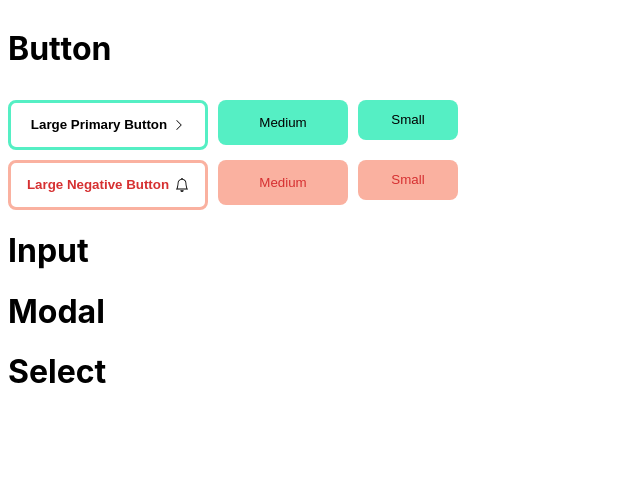
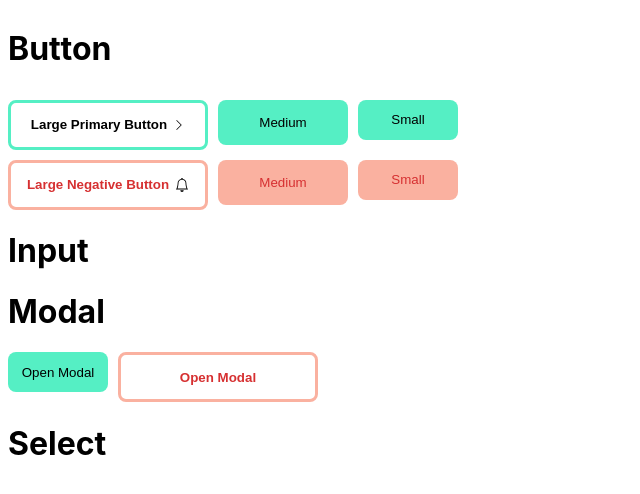
Before and after one commit to soolovepat/button-input-modal-select, a React (Create React App) app: page / in a window 1280 px wide. Shown: the top 494 px of the page, without its empty margins (0-640 px from the left). Built offline with nearby package versions, Linux system fonts and the light colour scheme.

Commit message:
Add modal

```diff
--- a/package.json
+++ b/package.json
@@ -9,7 +9,9 @@
     "react": "^18.2.0",
     "react-bootstrap-icons": "^1.10.3",
     "react-dom": "^18.2.0",
+    "react-redux": "^8.1.1",
     "react-scripts": "5.0.1",
+    "redux": "^4.2.1",
     "styled-components": "^6.0.2",
     "web-vitals": "^2.1.0"
   },
--- a/src/components/Modal.jsx
+++ b/src/components/Modal.jsx
@@ -1,11 +1,40 @@
 import React from "react";
+import { useState } from "react";
+import * as S from "../styles/ModalStyle";
+import ModalWindow from "./modal/ModalWindow";
+import MiniModalWindow from "./modal/MiniModalWindow";
 
 const Modal = () => {
+  const [openModal, setOpenModal] = useState(false);
+  const [openMiniModal, setOpenMiniModal] = useState(false);
+
+  const openModalHandler = () => {
+      setOpenModal(!openModal);
+  }
+
+  const openMiniModalHandler = () => {
+      setOpenMiniModal(!openMiniModal);
+  }
+
   return (
-    <div>
-      <h1>Modal</h1>
-    </div>
-  );
-};
+      <div>
+          <h1>Modal</h1>
+          <S.ModalComponents>
+              <div>
+                  <S.OpenModalButton onClick={openModalHandler}>Open Modal</S.OpenModalButton>
+              </div>
+              {
+                  setOpenModal ? openModal && <ModalWindow openModalHandler={openModalHandler} /> : null
+              }
+              <div>
+                  <S.LargeOpenModalButton onClick={openMiniModalHandler}>Open Modal</S.LargeOpenModalButton>
+              </div>
+              {
+                  setOpenMiniModal ? openMiniModal && <MiniModalWindow openMiniModalHandler={openMiniModalHandler} /> : null
+              }
+          </S.ModalComponents>
+      </div>
+  )
+}
 
 export default Modal;
--- /dev/null
+++ b/src/components/modal/MiniModalWindow.jsx
@@ -0,0 +1,19 @@
+import * as S from "../../styles/MiniModalWindowStyle";
+
+const MiniModalWindow = ({openMiniModalHandler}) => {
+    return (
+        <div onClick={openMiniModalHandler}>
+            <S.ModalDiv></S.ModalDiv>
+            <S.ModalComponents>
+                <div>닫기 버튼 1개가 있고,<br />외부 영역을 누르면 모달이 닫혀요.</div>
+                <S.ButtonSet>
+                    <div>
+                        <S.CloseButton onClick={openMiniModalHandler}>X</S.CloseButton>
+                    </div>
+                </S.ButtonSet>
+            </S.ModalComponents>
+        </div>
+    )
+}
+
+export default MiniModalWindow;
--- /dev/null
+++ b/src/components/modal/ModalWindow.jsx
@@ -0,0 +1,22 @@
+import * as S from "../../styles/ModalWindowStyle";
+
+const ModalWindow = ({openModalHandler}) => {
+    return (
+        <div>
+            <S.ModalDiv></S.ModalDiv>
+            <S.ModalComponents>
+                <div>닫기와 확인 버튼 2개가 있고, 외부 영역을 눌러도 모달이 닫히지 않아요.</div>
+                <S.ButtonSet>
+                    <div>
+                        <S.CloseButton onClick={openModalHandler}>닫기</S.CloseButton>
+                    </div>
+                    <div>
+                        <S.CheckButton>확인</S.CheckButton>
+                    </div>
+                </S.ButtonSet>
+            </S.ModalComponents>
+        </div>
+    )
+}
+
+export default ModalWindow;
--- /dev/null
+++ b/src/styles/MiniModalWindowStyle.jsx
@@ -0,0 +1,37 @@
+import { styled } from "styled-components";
+
+export const ModalDiv = styled.div`
+    width: 100%;
+    height: 100vh;
+    inset: 0px;
+    position: fixed;
+    opacity: 0.8;
+    background-color: rgb(221, 221, 221);
+`
+
+export const ModalComponents = styled.div`
+    left: 50%;
+    top: 50%;
+    transform: translate(-50%, -50%);
+    border-radius: 12px;
+    box-sizing: border-box;
+    padding: 24px;
+    background-color: rgb(255, 255, 255);
+    width: 300px;
+    height: 200px;
+    position: absolute;
+`
+
+export const ButtonSet = styled.div`
+    position: absolute;
+    top: 12px;
+    right: 12px;
+`
+
+export const CloseButton = styled.button`
+    border: 1px solid rgb(221, 221, 221);
+    width: 40px;
+    height: 40px;
+    border-radius: 100%;
+    cursor: pointer;
+`
--- /dev/null
+++ b/src/styles/ModalStyle.jsx
@@ -0,0 +1,28 @@
+import { styled } from "styled-components";
+
+export const ModalComponents = styled.div`
+    display: flex;
+    flex-direction: row;
+    gap: 10px;
+`
+
+export const OpenModalButton = styled.button`
+    border: none;
+    cursor: pointer;
+    border-radius: 8px;
+    background-color: rgb(85, 239, 196);
+    color: rgb(0, 0, 0);
+    height: 40px;
+    width: 100px;
+`
+
+export const LargeOpenModalButton = styled.button`
+    cursor: pointer;
+    border-radius: 8px;
+    color: rgb(214, 48, 49);
+    height: 50px;
+    width: 200px;
+    border: 3px solid rgb(250, 177, 160);
+    background-color: rgb(255, 255, 255);
+    font-weight: 600;
+`
--- /dev/null
+++ b/src/styles/ModalWindowStyle.jsx
@@ -0,0 +1,51 @@
+import { styled } from "styled-components";
+
+export const ModalDiv = styled.div`
+    width: 100%;
+    height: 100vh;
+    inset: 0px;
+    position: fixed;
+    opacity: 0.8;
+    background-color: rgb(221, 221, 221);
+`
+
+export const ModalComponents = styled.div`
+    left: 50%;
+    top: 50%;
+    transform: translate(-50%, -50%);
+    border-radius: 12px;
+    box-sizing: border-box;
+    padding: 24px;
+    background-color: rgb(255, 255, 255);
+    width: 500px;
+    height: 300px;
+    position: absolute;
+`
+
+export const ButtonSet = styled.div`
+    position: absolute;
+    bottom: 12px;
+    right: 12px;
+    display: flex;
+    gap: 5px;
+`
+
+export const CloseButton = styled.button`
+    border: none;
+    cursor: pointer;
+    border-radius: 8px;
+    background-color: rgb(250, 177, 160);
+    color: rgb(214, 48, 49);
+    height: 40px;
+    width: 100px;
+`
+
+export const CheckButton = styled.button`
+    border: none;
+    cursor: pointer;
+    border-radius: 8px;
+    background-color: rgb(85, 239, 196);
+    color: rgb(0, 0, 0);
+    height: 40px;
+    width: 100px;
+`
```
Also changed, not shown: 1 other file (tests, documents, lock files or other folders).
